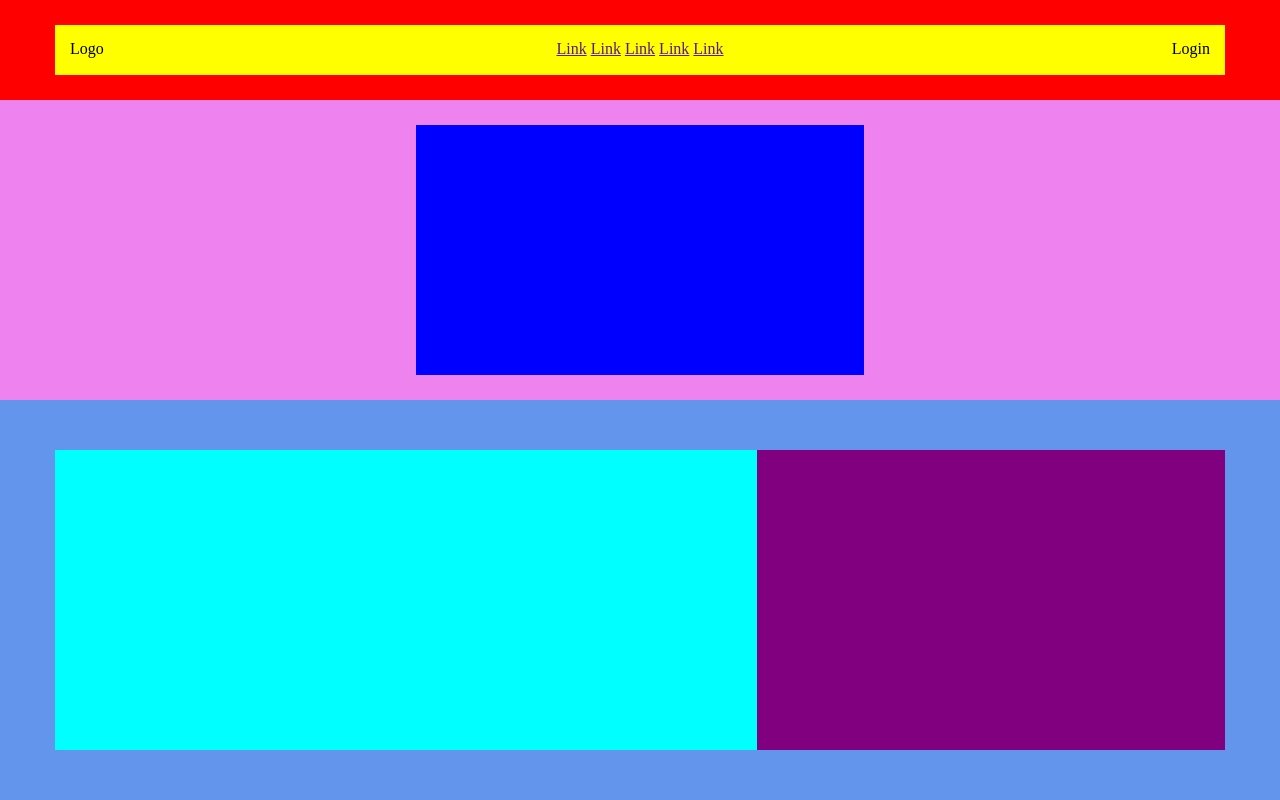
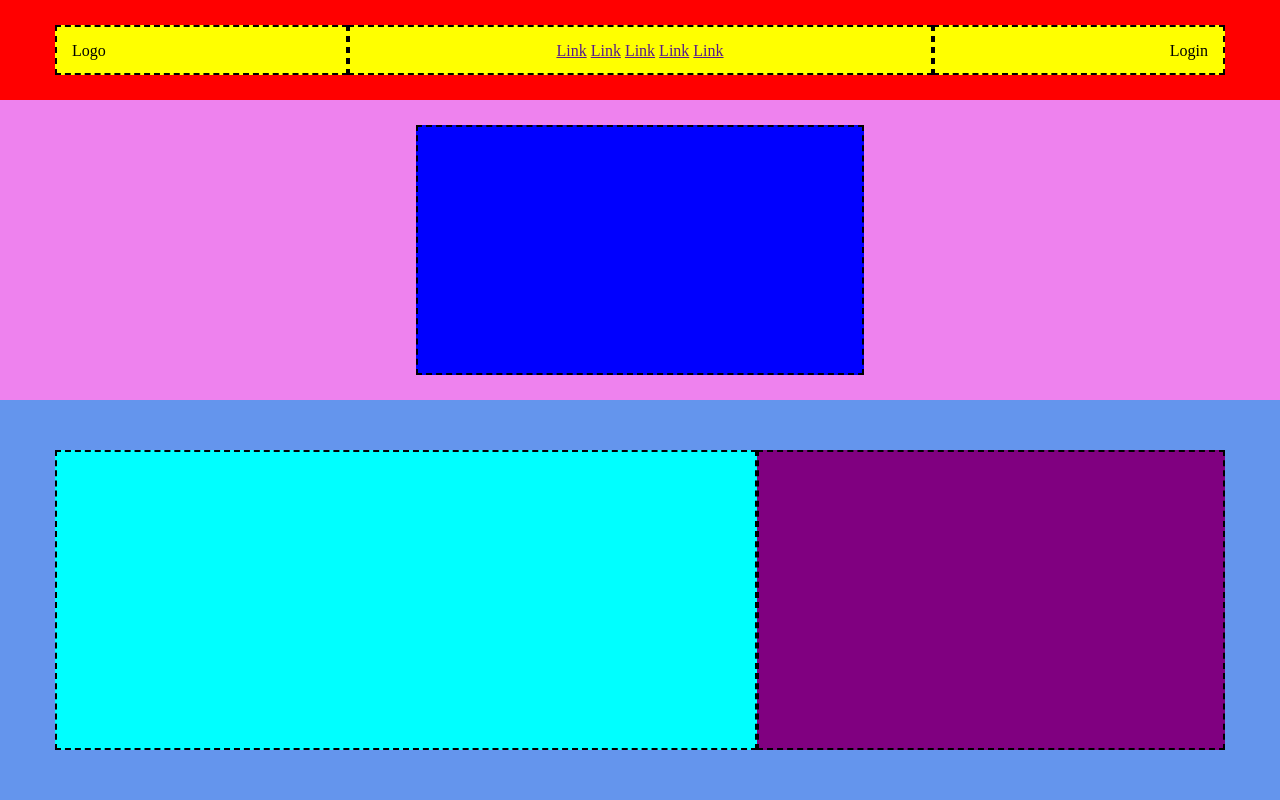
Before and after one commit to simonecarcagni/htmlcss-struttura-discord, a plain HTML site: page index.html in a window 1280 px wide. Shown: the top 800 px of the page. Drawn offline with Linux system fonts and the light colour scheme.

Commit message:
Aggiunta dei Bordi su CSS

```diff
--- a/css/style.css
+++ b/css/style.css
@@ -18,6 +18,7 @@
     width: 35%;
     background-color: blue;
     height: 250px;
+    border: dashed 2px black;
 }
 
 .debug section {
@@ -49,6 +50,7 @@
     display: flex;
     justify-content: center;
     align-items: center;
+
 }
 
 .navigation{
@@ -75,26 +77,31 @@
     width: 60%;
     background-color: cyan;
     height: 300px;
+    border: dashed 2px black;
 }
 
 .debug .text{
     width: 40%;
     height: 300px;
     background-color: purple;
+    border: dashed 2px black;
 }
 
 .login-area{
     text-align: end;
     padding: 15px;
+    border: dashed 2px black;
 }
 
 .links{
     text-align: center;
     padding: 15px;
+    border: dashed 2px black;
 }
 
 .logo{
     padding: 15px;
+    border: dashed 2px black;
 }
 
 .flex-items2 {
@@ -108,6 +115,7 @@
     width: 1170px;
     height: 600px;
     background-color: green;
+    border: dashed 2px black;
 }
 
 .debug .sections3{
@@ -135,19 +143,21 @@
     border-top: solid 2px black;
     display: flex;
     justify-content: center;
-        align-items: center;
+    align-items: center;
 }
 
 .icons{
     height: 250px;
     background-color: red;
     width: 25%;
+    border: dashed 2px black;
 }
 
 .more-about{
     background-color: blue;
     height: 250px;
     width: calc(75% / 4);
+    border: dashed 2px black;
 }
 
 .footer-container2{
@@ -157,9 +167,11 @@
     justify-content: space-between;
     align-items: center;
     background-color: cyan;
+
 }
 
 span,button{
     background-color: orange;
     padding: 5px;
+    border: dashed 2px black;
 }
```
